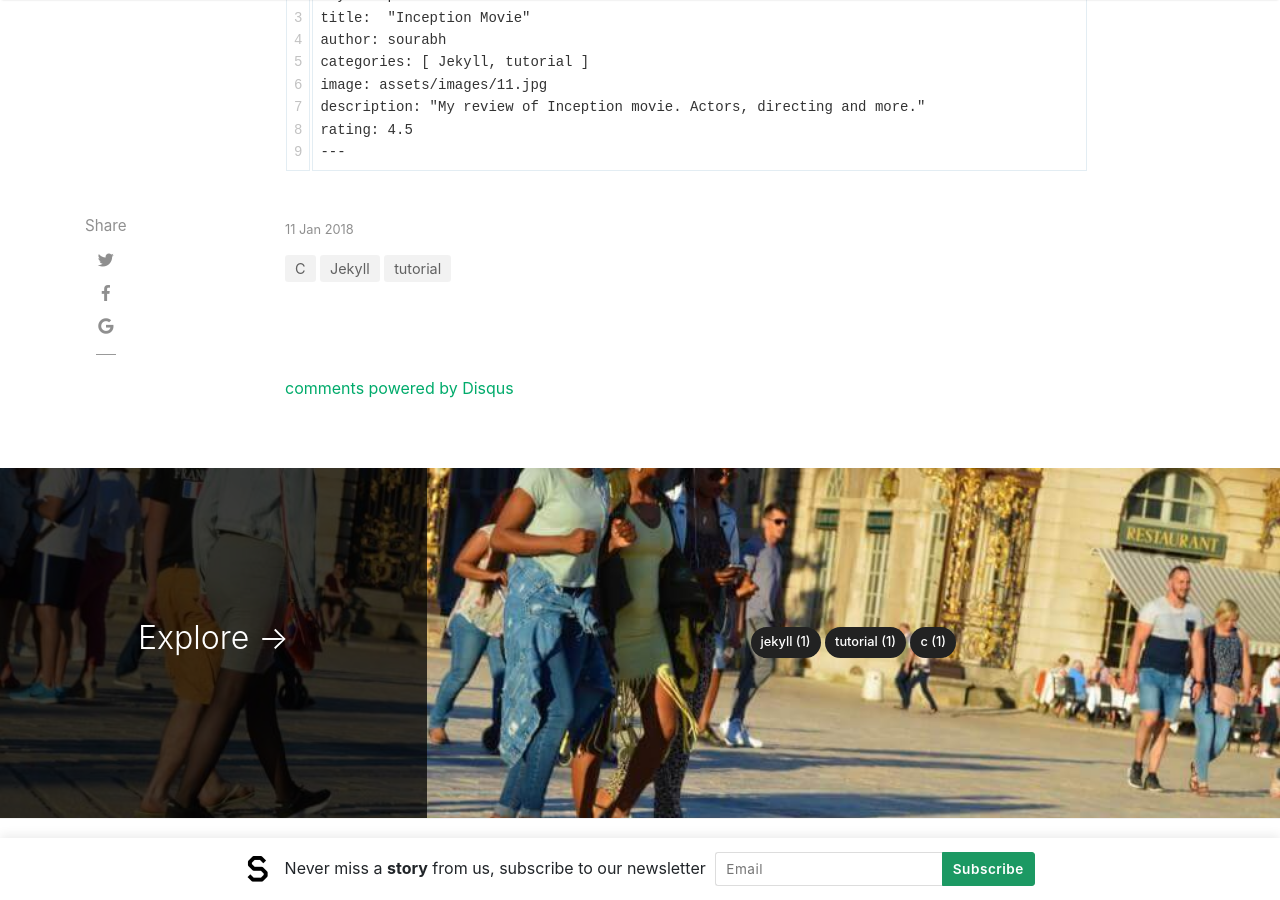
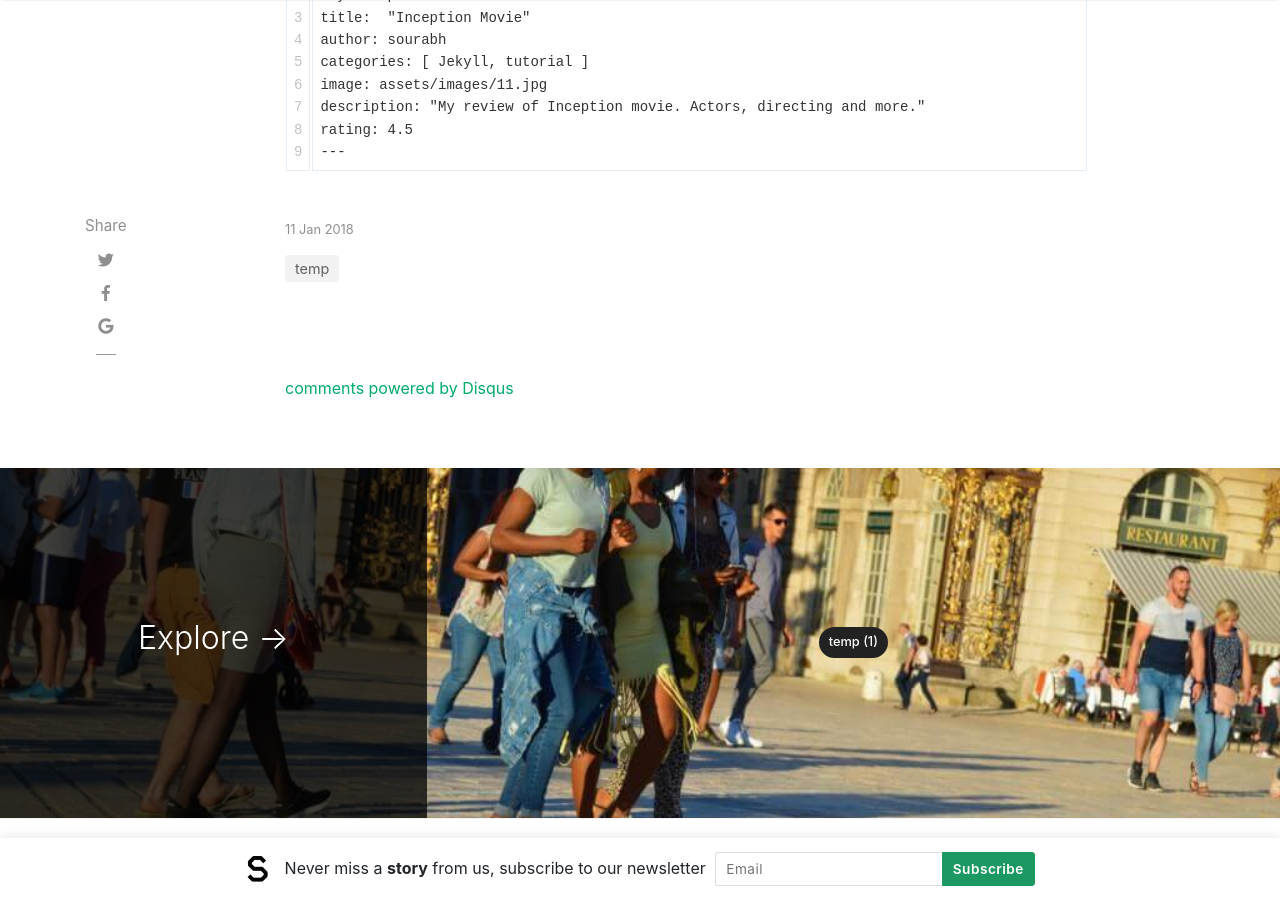
Before and after one commit to sourabhsomani/sourabh_blog, a Jekyll site: the page built from _posts/2018-01-11-customer-service.md, in a window 1280 px wide and 900 px high, scrolled down 1080 px. Built offline with Jekyll 4.4.1, drawn with Linux system fonts in a browser that asks for light colours; nearby versions of some CDN libraries; comment, search, counter and statistics services are not loaded.

Commit message:
temp post added

```diff
--- a/_posts/2018-01-11-customer-service.md
+++ b/_posts/2018-01-11-customer-service.md
@@ -2,7 +2,7 @@
 layout: post
 title:  "Inception Movie"
 author: sourabh
-categories: [ Jekyll, tutorial,C ]
+categories: [ temp ]
 image: assets/images/11.jpg
 description: "My review of Inception movie. Acting, plot and something else in this short description."
 featured: true
```
